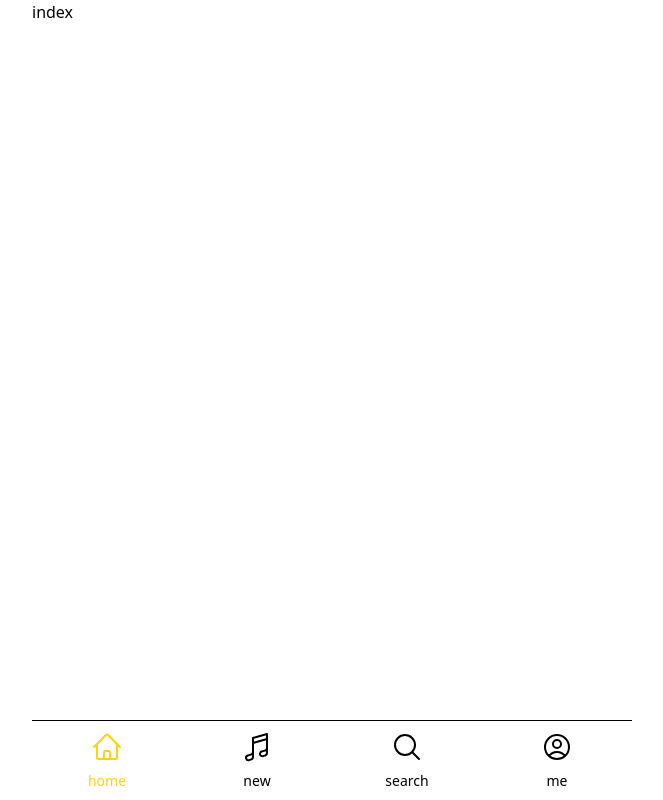
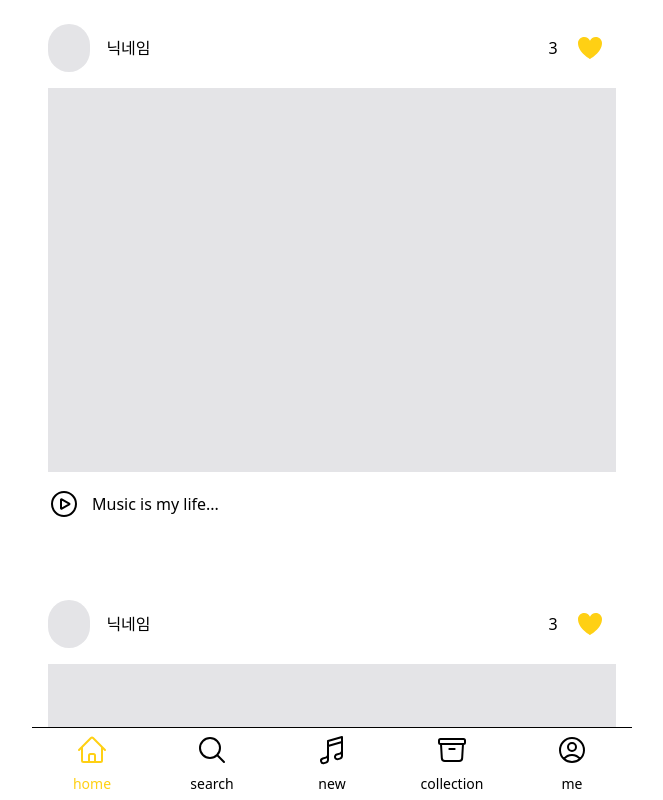
Before and after one commit to seungmin-dev/pave, a Next.js app: page / in a window 1280 px wide. Shown: the whole page, without its empty margins (308-971 px from the left). Built offline with nearby package versions, Linux system fonts and the light colour scheme.

Commit message:
Feat: 화면 구현 완료

```diff
--- /dev/null
+++ b/pages/collection/index.tsx
@@ -0,0 +1,68 @@
+import { Layout } from "@/src/components/layout";
+import { cls } from "@/src/library/unil";
+import { useState } from "react";
+
+export default function MePage(): JSX.Element {
+  const [active, setActive] = useState(true);
+  const onClickTap = (value: boolean) => () => {
+    setActive(value);
+  };
+  return (
+    <Layout title="collection">
+      <div className="w-full py-6 flex flex-col">
+        <div className="w-full h-20 mt-6 flex justify-around mb-6 cursor-pointer items-center">
+          <div
+            className={cls(
+              "w-1/2 h-full py-4 border-b-2 text-center flex items-center justify-center",
+              active
+                ? "border-[#ffd014] text-[#ffd014]"
+                : "border-zinc-200 text-black"
+            )}
+            onClick={onClickTap(true)}
+          >
+            <span>팝송 아카이브</span>
+          </div>
+          <div
+            className={cls(
+              "w-1/2 h-full py-4 border-b-2 text-center flex items-center justify-center",
+              !active
+                ? "border-[#ffd014] text-[#ffd014]"
+                : "border-zinc-200 text-black"
+            )}
+            onClick={onClickTap(false)}
+          >
+            <span>하트 아카이브</span>
+          </div>
+        </div>
+        {active ? (
+          <div>
+            <ul className="">
+              {new Array(20).fill(1).map((el, i) => (
+                <li
+                  key={i}
+                  className="p-3 border-b-[1px] border-zinc-200 flex justify-between items-center"
+                >
+                  <span className="pl-3">음악 어쩌구</span>
+                  <button className="bg-black text-white py-1 px-3 rounded-full cursor-pointer hover:opacity-70">
+                    PAVING
+                  </button>
+                </li>
+              ))}
+            </ul>
+          </div>
+        ) : (
+          <div className="w-full h-auto grid grid-cols-3 grid-rows-3 gap-1 overflow-y-scroll">
+            {new Array(20).fill(1).map((el, i) => (
+              // <Link key={i} href={`/${userId}/${postId}`}>
+              <div
+                key={i}
+                className="w-full h-48 bg-zinc-200 cursor-pointer"
+              ></div>
+              // </Link>
+            ))}
+          </div>
+        )}
+      </div>
+    </Layout>
+  );
+}
--- a/pages/index.tsx
+++ b/pages/index.tsx
@@ -1,9 +1,14 @@
+import { Item } from "@/src/components/item";
 import { Layout } from "@/src/components/layout";
 
 export default function Home() {
   return (
     <Layout title="home">
-      <h1>index</h1>
+      <div className="py-6">
+        {new Array(10).fill(1).map((el, i) => (
+          <Item key={i} />
+        ))}
+      </div>
     </Layout>
   );
 }
--- a/pages/login/index.tsx
+++ b/pages/login/index.tsx
@@ -1,3 +1,4 @@
+import { Input } from "@/src/components/input";
 import Link from "next/link";
 
 export default function LoginPage(): JSX.Element {
@@ -6,16 +7,8 @@ export default function LoginPage(): JSX.Element {
       <div className="flex flex-col gap-4 mt-56">
         <h1 className="text-center font-extrabold text-5xl mb-8">PAVE</h1>
         <p className="text-center font-bold text-2xl mb-6">Log In</p>
-        <input
-          className="w-100 px-4 py-2 border-[1px] border-slate-300 rounded-xl"
-          type="text"
-          placeholder="name"
-        />
-        <input
-          className="w-100 px-4 py-2 border-[1px] border-slate-300 rounded-xl"
-          type="password"
-          placeholder="password"
-        />
+        <Input type="text" placeholder="name" />
+        <Input type="password" placeholder="password" />
         <input
           className="w-100 px-4 py-2 bg-black text-white text-center rounded-xl cursor-pointer hover:bg-slate-900"
           type="text"
--- a/pages/me/index.tsx
+++ b/pages/me/index.tsx
@@ -1,9 +1,44 @@
 import { Layout } from "@/src/components/layout";
+import Link from "next/link";
 
 export default function MePage(): JSX.Element {
   return (
     <Layout title="me">
-      <h1>me page</h1>
+      <div className="w-full">
+        <div className="pt-16 w-full flex flex-col items-center space-y-5 mb-10">
+          {/* <img /> */}
+          <div className="w-40 h-40 rounded-full bg-zinc-100" />
+          <span className="text-2xl font-semibold">닉네임</span>
+        </div>
+        <div className="w-full mb-6">
+          <ul className="w-full h-16 grid grid-cols-3 justify-around">
+            <li className="flex flex-col justify-center items-center space-y-2">
+              <span>포스팅</span>
+              <span>10</span>
+            </li>
+            {/* <div className="w-[1px] h-full bg-zinc-300" /> */}
+            <li className="flex flex-col justify-center items-center space-y-2">
+              <span>팔로잉</span>
+              <span>8</span>
+            </li>
+            {/* <div className="w-[1px] h-full bg-zinc-300" /> */}
+            <li className="flex flex-col justify-center items-center space-y-2">
+              <span>팔로워</span>
+              <span>3</span>
+            </li>
+          </ul>
+        </div>
+        <div className="w-full h-auto grid grid-rows-3 grid-cols-3 gap-1 overflow-y-scroll">
+          {new Array(24).fill(1).map((el, i) => (
+            // <Link key={i} href={`/${userId}/${postId}`}>
+            <Link key={i} href={`/me/post`}>
+              <div className="cursor-pointer">
+                <div className="w-full h-48 bg-zinc-200" />
+              </div>
+            </Link>
+          ))}
+        </div>
+      </div>
     </Layout>
   );
 }
--- /dev/null
+++ b/pages/me/post/index.tsx
@@ -0,0 +1,12 @@
+import { Item } from "@/src/components/item";
+import { Layout } from "@/src/components/layout";
+
+export default function PostPage(): JSX.Element {
+  return (
+    <Layout title="post">
+      <div className="pt-6 py-6">
+        <Item />
+      </div>
+    </Layout>
+  );
+}
--- a/pages/search/index.tsx
+++ b/pages/search/index.tsx
@@ -1,9 +1,68 @@
+import { Input } from "@/src/components/input";
 import { Layout } from "@/src/components/layout";
+import { cls } from "@/src/library/unil";
+import Link from "next/link";
+import { useState } from "react";
 
 export default function SearchPage(): JSX.Element {
+  const [active, setActive] = useState(true);
+  const onClickTap = (value: boolean) => () => {
+    setActive(value);
+  };
   return (
     <Layout title="search">
-      <h1>search</h1>
+      <div className="w-full py-6 flex flex-col">
+        <Input type="text" placeholder="feel the pave now -" />
+        <div className="w-full mt-6">
+          <div className="w-full h-20 flex justify-around mb-6 cursor-pointer">
+            <div
+              onClick={onClickTap(true)}
+              className={cls(
+                "w-1/2 h-full py-4 text-center border-b-2 flex items-center justify-center",
+                active
+                  ? "border-[#ffd014] text-[#ffd014]"
+                  : "border-zinc-200 text-black"
+              )}
+            >
+              <span>실시간 페이빙 음악</span>
+            </div>
+            <div
+              onClick={onClickTap(false)}
+              className={cls(
+                "w-1/2 h-full py-4 text-center border-b-2 flex items-center justify-center",
+                !active
+                  ? "border-[#ffd014] text-[#ffd014]"
+                  : "border-zinc-200 text-black"
+              )}
+            >
+              <span>최근 페이빙</span>
+            </div>
+          </div>
+          {active ? (
+            <div>
+              <ul className="w-full">
+                {new Array(10).fill(1).map((el, i) => (
+                  <li
+                    key={i}
+                    className="w-full text-lg py-4 flex gap-3 justify-center border-b-[1px] border-zinc-200 hover:text-[#ffd014] "
+                  >
+                    <span>{i + 1}. </span>
+                    <span>이 노래</span>
+                  </li>
+                ))}
+              </ul>
+            </div>
+          ) : (
+            <div className="w-full h-auto grid grid-cols-3 grid-rows-3 gap-1 overflow-y-scroll">
+              {new Array(20).fill(1).map((el, i) => (
+                // <Link key={i} href={`/${userId}/${postId}`}>
+                <div className="w-full h-48 bg-zinc-200 cursor-pointer"></div>
+                // </Link>
+              ))}
+            </div>
+          )}
+        </div>
+      </div>
     </Layout>
   );
 }
--- a/pages/sign-in/index.tsx
+++ b/pages/sign-in/index.tsx
@@ -1,3 +1,4 @@
+import { Input } from "@/src/components/input";
 import Link from "next/link";
 
 export default function SignInPage(): JSX.Element {
@@ -6,21 +7,9 @@ export default function SignInPage(): JSX.Element {
       <div className="flex flex-col gap-4 mt-56">
         <h1 className="text-center font-extrabold text-5xl mb-8">PAVE</h1>
         <p className="text-center font-bold text-2xl mb-6">Sign In</p>
-        <input
-          className="w-100 px-4 py-2 border-[1px] border-slate-300 rounded-xl"
-          type="text"
-          placeholder="name"
-        />
-        <input
-          className="w-100 px-4 py-2 border-[1px] border-slate-300 rounded-xl"
-          type="email"
-          placeholder="email"
-        />
-        <input
-          className="w-100 px-4 py-2 border-[1px] border-slate-300 rounded-xl"
-          type="password"
-          placeholder="password"
-        />
+        <Input type="text" placeholder="name" />
+        <Input type="email" placeholder="email" />
+        <Input type="password" placeholder="password" />
         <input
           className="w-100 px-4 py-2 bg-black text-white text-center rounded-xl cursor-pointer hover:bg-slate-900"
           type="text"
--- /dev/null
+++ b/src/components/input.tsx
@@ -0,0 +1,14 @@
+interface InputProps {
+  type: string;
+  placeholder?: string;
+}
+
+export const Input = ({ type, placeholder }: InputProps): JSX.Element => {
+  return (
+    <input
+      className="w-full px-4 py-2 border-[1px] border-slate-300 rounded-xl"
+      type={type}
+      placeholder={placeholder}
+    />
+  );
+};
--- /dev/null
+++ b/src/components/item.tsx
@@ -0,0 +1,57 @@
+export const Item = (): JSX.Element => {
+  return (
+    <div className="w-full mb-20 last-of-type:mb-8 px-4 flex flex-col gap-4">
+      <div className="w-full h-12 grid grid-cols-10 gap-4 items-center">
+        {/* <img src="" /> */}
+        <div className="w-full h-full bg-zinc-200 rounded-full" />
+        <span className="col-span-7">닉네임</span>
+        <span className="text-right">3</span>
+        <svg
+          className="w-8"
+          fill="#ffd014"
+          // stroke="currentColor"
+          strokeWidth="1.5"
+          viewBox="0 0 24 24"
+          xmlns="http://www.w3.org/2000/svg"
+          aria-hidden="true"
+        >
+          <path
+            strokeLinecap="round"
+            strokeLinejoin="round"
+            d="M21 8.25c0-2.485-2.099-4.5-4.688-4.5-1.935 0-3.597 1.126-4.312 2.733-.715-1.607-2.377-2.733-4.313-2.733C5.1 3.75 3 5.765 3 8.25c0 7.22 9 12 9 12s9-4.78 9-12z"
+          ></path>
+        </svg>
+      </div>
+      <div className="w-full h-96">
+        {/* <img /> */}
+        <div className="w-full h-full bg-zinc-200" />
+      </div>
+      <div className="w-full flex items-center gap-3">
+        <svg
+          className="w-8"
+          fill="none"
+          stroke="currentColor"
+          strokeWidth={1.5}
+          viewBox="0 0 24 24"
+          xmlns="http://www.w3.org/2000/svg"
+          aria-hidden="true"
+        >
+          <path
+            strokeLinecap="round"
+            strokeLinejoin="round"
+            d="M21 12a9 9 0 11-18 0 9 9 0 0118 0z"
+          />
+          <path
+            strokeLinecap="round"
+            strokeLinejoin="round"
+            d="M15.91 11.672a.375.375 0 010 .656l-5.603 3.113a.375.375 0 01-.557-.328V8.887c0-.286.307-.466.557-.327l5.603 3.112z"
+          />
+        </svg>
+        {/* <svg fill="none" stroke="currentColor" strokeWidth={1.5} viewBox="0 0 24 24" xmlns="http://www.w3.org/2000/svg" aria-hidden="true">
+<path strokeLinecap="round" strokeLinejoin="round" d="M14.25 9v6m-4.5 0V9M21 12a9 9 0 11-18 0 9 9 0 0118 0z" />
+</svg> */}
+        <span>Music is my life...</span>
+      </div>
+    </div>
+  );
+};
--- a/src/components/layout.tsx
+++ b/src/components/layout.tsx
@@ -14,14 +14,19 @@ const MENU = [
     icon: "M2.25 12l8.954-8.955c.44-.439 1.152-.439 1.591 0L21.75 12M4.5 9.75v10.125c0 .621.504 1.125 1.125 1.125H9.75v-4.875c0-.621.504-1.125 1.125-1.125h2.25c.621 0 1.125.504 1.125 1.125V21h4.125c.621 0 1.125-.504 1.125-1.125V9.75M8.25 21h8.25",
   },
   {
+    name: "search",
+    page: "/search",
+    icon: "M21 21l-5.197-5.197m0 0A7.5 7.5 0 105.196 5.196a7.5 7.5 0 0010.607 10.607z",
+  },
+  {
     name: "new",
     page: "/new",
     icon: "M9 9l10.5-3m0 6.553v3.75a2.25 2.25 0 01-1.632 2.163l-1.32.377a1.803 1.803 0 11-.99-3.467l2.31-.66a2.25 2.25 0 001.632-2.163zm0 0V2.25L9 5.25v10.303m0 0v3.75a2.25 2.25 0 01-1.632 2.163l-1.32.377a1.803 1.803 0 01-.99-3.467l2.31-.66A2.25 2.25 0 009 15.553z",
   },
   {
-    name: "search",
-    page: "/search",
-    icon: "M21 21l-5.197-5.197m0 0A7.5 7.5 0 105.196 5.196a7.5 7.5 0 0010.607 10.607z",
+    name: "collection",
+    page: "/collection",
+    icon: "M20.25 7.5l-.625 10.632a2.25 2.25 0 01-2.247 2.118H6.622a2.25 2.25 0 01-2.247-2.118L3.75 7.5M10 11.25h4M3.375 7.5h17.25c.621 0 1.125-.504 1.125-1.125v-1.5c0-.621-.504-1.125-1.125-1.125H3.375c-.621 0-1.125.504-1.125 1.125v1.5c0 .621.504 1.125 1.125 1.125z",
   },
   {
     name: "me",
@@ -34,7 +39,7 @@ export const Layout = (props: ILayoutProps): JSX.Element => {
 
   return (
     <div className="w-full max-w-[600px] h-screen m-auto flex flex-col">
-      <div className="w-full flex-grow">{props.children}</div>
+      <div className="w-full h-screen overflow-y-scroll">{props.children}</div>
       <div className="w-full h-20 flex justify-between border-t-[1px] border-black">
         {MENU.map((el, i) => (
           <Link
@@ -42,7 +47,10 @@ export const Layout = (props: ILayoutProps): JSX.Element => {
             href={el.page}
             className={cls(
               "w-full h-full flex flex-col items-center justify-center cursor-pointer ",
-              router.pathname === el.page ? "text-[#ffd014]" : "text-black"
+              (el.page !== "/" && router.pathname.startsWith(el.page)) ||
+                router.pathname === el.page
+                ? "text-[#ffd014]"
+                : "text-black"
             )}
           >
             <div className="w-8 h-10">
```
